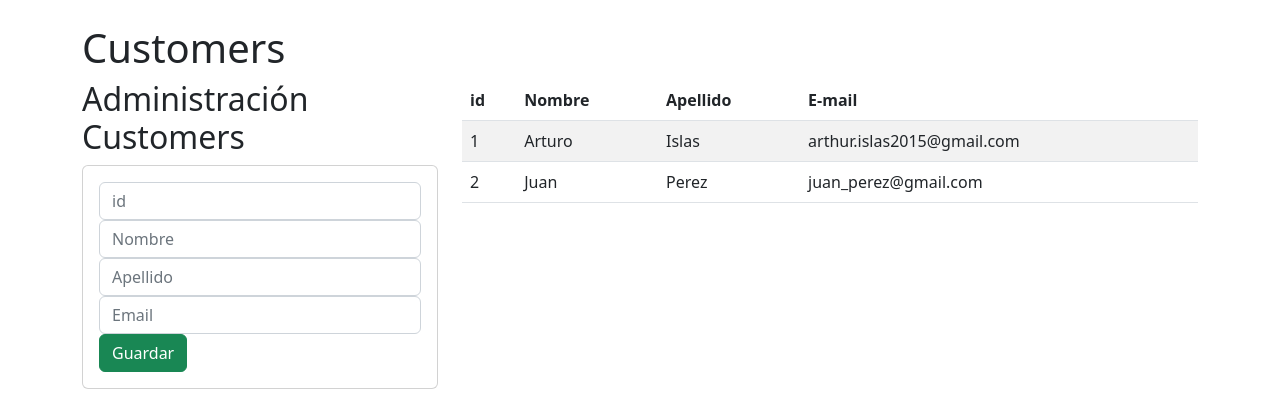
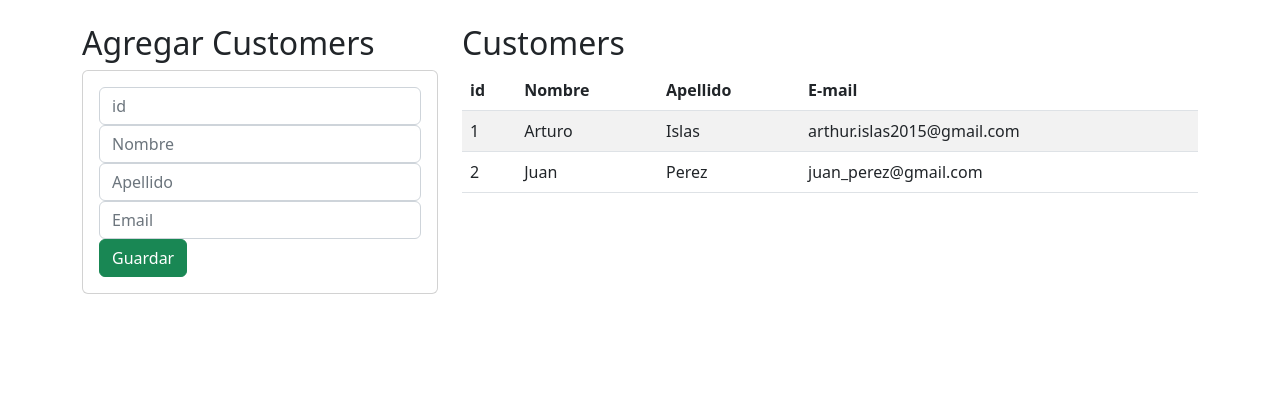
Before and after one commit to simvalt/django_assessment, a Django app: page / in a window 1280 px wide. Shown: the part 56-476 px from the top of the page. Run offline with Django 4.2, Linux system fonts and the light colour scheme; data comes from the database, SQL or seed files in the repository.

Commit message:
Refs #3 Updated headers

```diff
--- a/django_test/webApp/templates/customers.html
+++ b/django_test/webApp/templates/customers.html
@@ -3,10 +3,9 @@
 {% block title %}Customers{% endblock %}
 
 {% block body %}
-    <h1>Customers</h1>
     <div class="row">
         <div class="col-sm-12 col-md-6 col-lg-4 col-xl-4">
-            <h2>Administración Customers</h2>
+            <h2>Agregar Customers</h2>
             <div class="card">
                 <div class="card-body">
                     <form action="/registrarCustomers/" method="POST">{% csrf_token %}
@@ -34,6 +33,7 @@
             </div>
         </div>
         <div class="col-sm-12 col-md-6 col-lg-8 col-xl-8">
+            <h2>Customers</h2>
             <div class="table-responsive">
                 <table class="table table-striped">
                     <thead>
```
